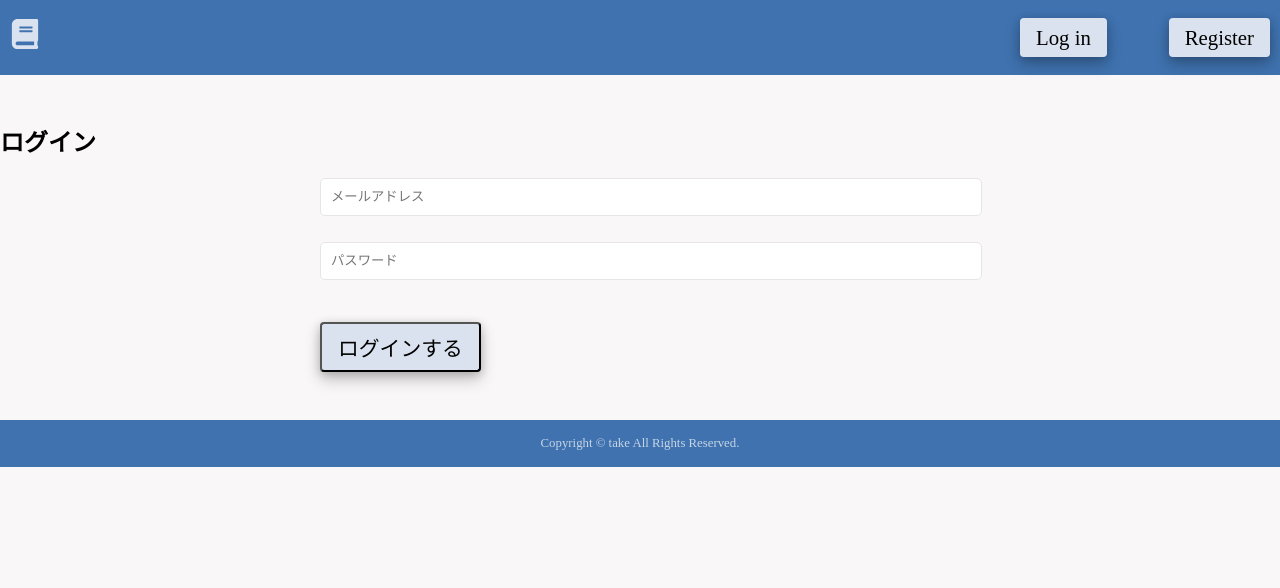
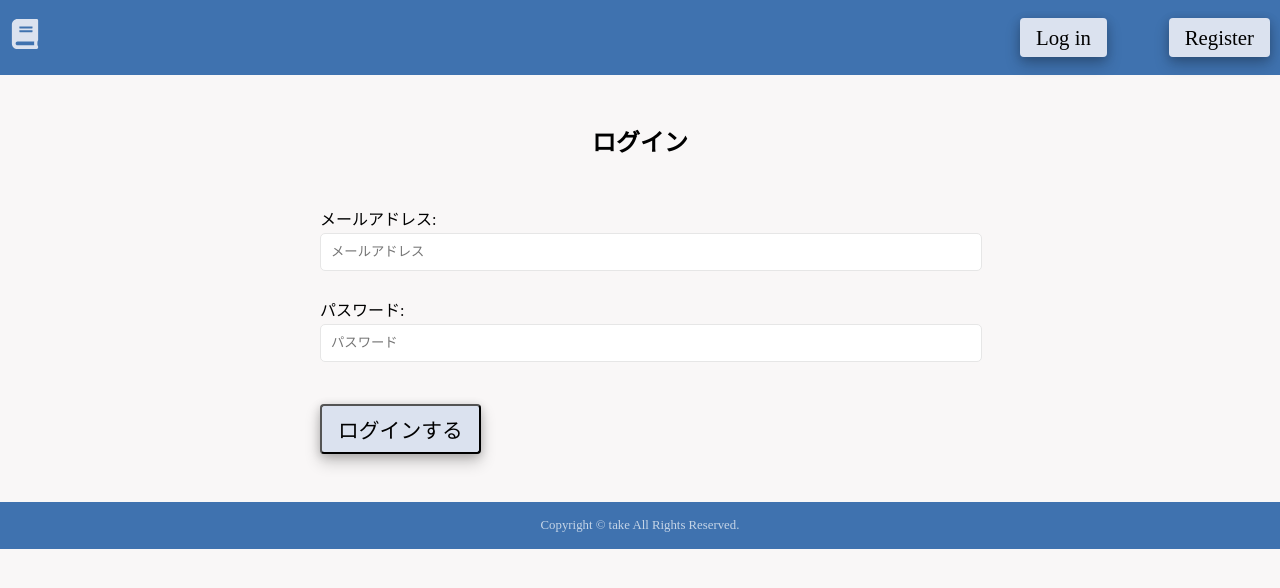
Before and after one commit to ttakeyaya/mern-project, a React (Create React App) app in the folder frontend/: page /login in a window 1280 px wide. Shown: the top 588 px of the page. Built offline with nearby package versions, Linux system fonts and the light colour scheme.

Commit message:
[frontend]ログインフォームの修正 labelの追加

```diff
--- a/frontend/src/pages/Login.jsx
+++ b/frontend/src/pages/Login.jsx
@@ -19,9 +19,10 @@ function Login() {
   return (
     <>
       <section className="form-container">
-        <h1>ログイン</h1>
+        <h1 className="form-title">ログイン</h1>
         <form onSubmit={onSubmit}>
           <div className="form-group">
+            <label htmlFor="お名前">メールアドレス:</label>
             <input
               type="email"
               className="form-control"
@@ -34,6 +35,7 @@ function Login() {
             />
           </div>
           <div className="form-group">
+            <label htmlFor="お名前">パスワード:</label>
             <input
               type="password"
               className="form-control"
```
